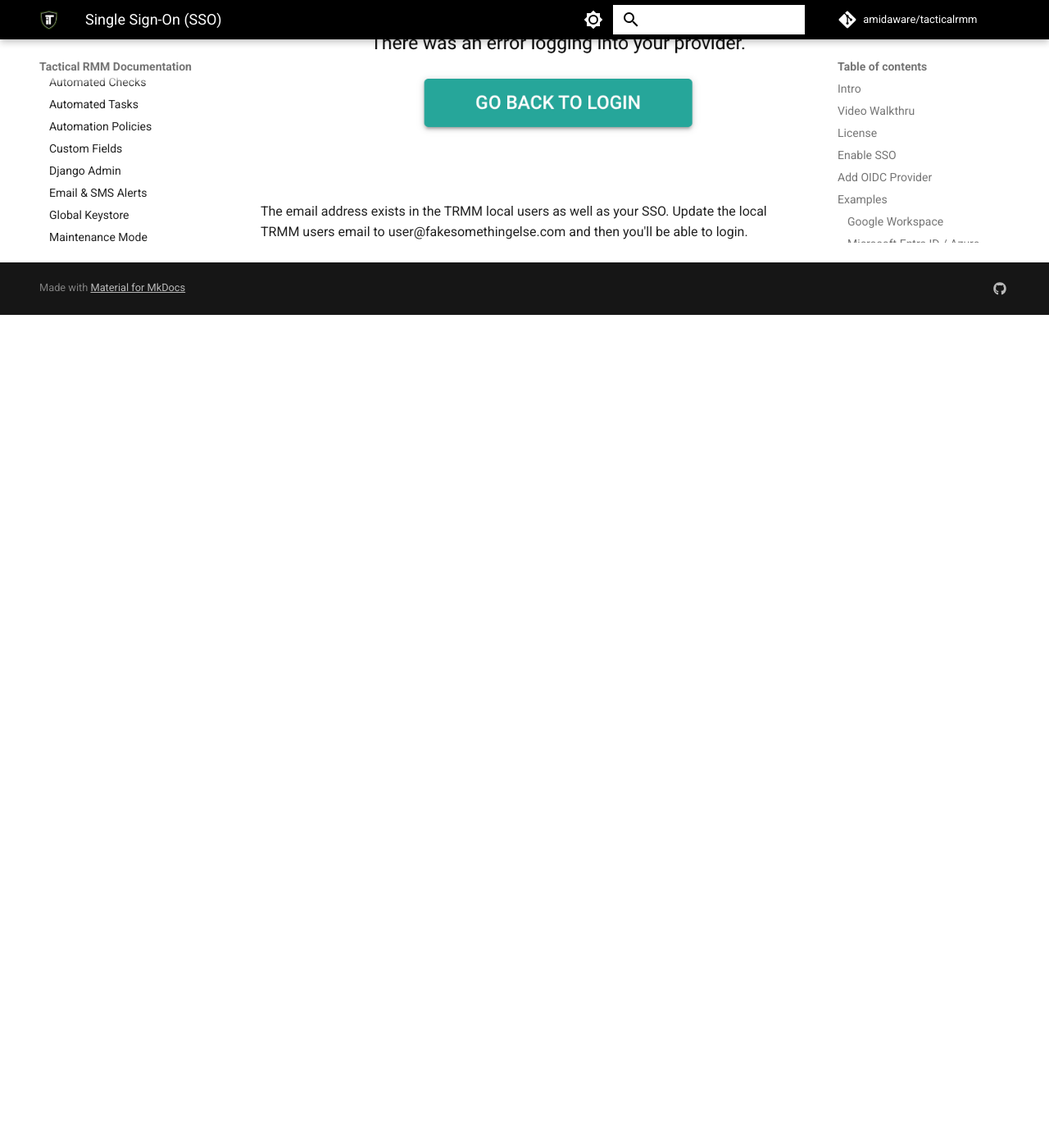
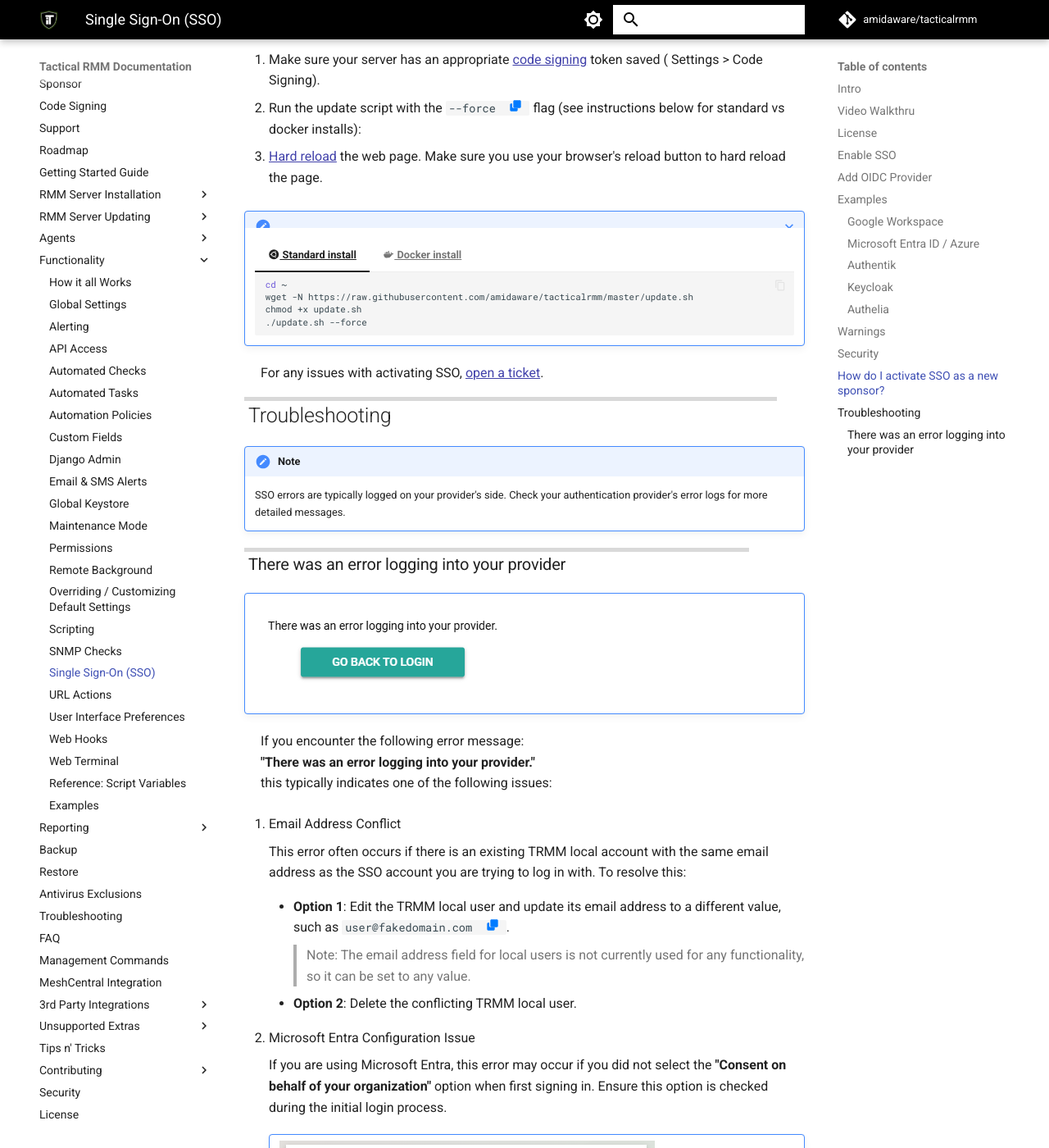
Before and after one commit to amidaware/trmm-docs, an MkDocs documentation site: the page built from docs/ee/sso/sso.md, in a window 1280 px wide and 1400 px high, scrolled down 18625 px. Shown: the whole window at 82% size. Built offline with MkDocs 1.6.1 and Material for MkDocs 9.7.7, drawn with Linux system fonts in a browser that asks for light colours; comment, search, counter and statistics services are not loaded; before the commit the page ends 19009 px from its top, so only the background shows below that; some of the changed text lies outside the part shown.

Commit message:
update sso troubleshooting

```diff
--- a/docs/ee/sso/sso.md
+++ b/docs/ee/sso/sso.md
@@ -146,7 +146,7 @@
 
 **3. API Permissions**
 
-1. Select "API permissions" from the left sidebar, click "Add a permission" > Delegated permissions and select "email", "offline_access" and "profile"
+1. Select "API permissions" from the left sidebar, click "Add a permission" > "Microsoft Graph" > "Delegated permissions" and select "email", "offline_access" and "profile"
 
 	!!! note ""
 		![entra_api_perms](./images/entra_api_perms.png)
@@ -198,6 +198,10 @@
 	!!! note ""
 		![entra_redirect](./images/entra_redirect_uri.png)
 
+3. **Note**: When logging in for the first time, you **MUST** check "Consent on behalf of your organization".
+
+	!!! note ""
+		![entra_redirect](./images/entra_consent_org.png)
 
 ### Authentik
 
@@ -383,10 +387,29 @@
 ## Troubleshooting
 
 !!!note
-	SSO errors are usually logged on your providers side. Check there for error messages.
+	SSO errors are typically logged on your provider's side. Check your authentication provider's error logs for more detailed messages.
 
-"There was an error logging into your provider."
+### There was an error logging into your provider
 
-![Error logging into your provider](images/entra_error_loggingin.png)
+!!! note ""
+	![entra_error_login](./images/entra_error_loggingin.png)
 
-The email address exists in the TRMM local users as well as your SSO. Update the local TRMM users email to user@fakesomethingelse.com and then you'll be able to login.
+If you encounter the following error message:
+**"There was an error logging into your provider."**
+this typically indicates one of the following issues:
+
+1. Email Address Conflict
+
+	This error often occurs if there is an existing TRMM local account with the same email address as the SSO account you are trying to log in with. To resolve this:
+
+	- **Option 1**: Edit the TRMM local user and update its email address to a different value, such as `user@fakedomain.com`.
+	> Note: The email address field for local users is not currently used for any functionality, so it can be set to any value.
+
+	- **Option 2**: Delete the conflicting TRMM local user.
+
+2. Microsoft Entra Configuration Issue
+
+	If you are using Microsoft Entra, this error may occur if you did not select the **"Consent on behalf of your organization"** option when first signing in. Ensure this option is checked during the initial login process.
+
+	!!! note ""
+		![entra_redirect](./images/entra_consent_org.png)
```
Also changed, not shown: other parts of docs/ee/sso/sso.md (+1 -1 lines), docs/ee/sso/images/entra_consent_org.png (added), docs/ee/sso/images/entra_error_loggingin.png.
